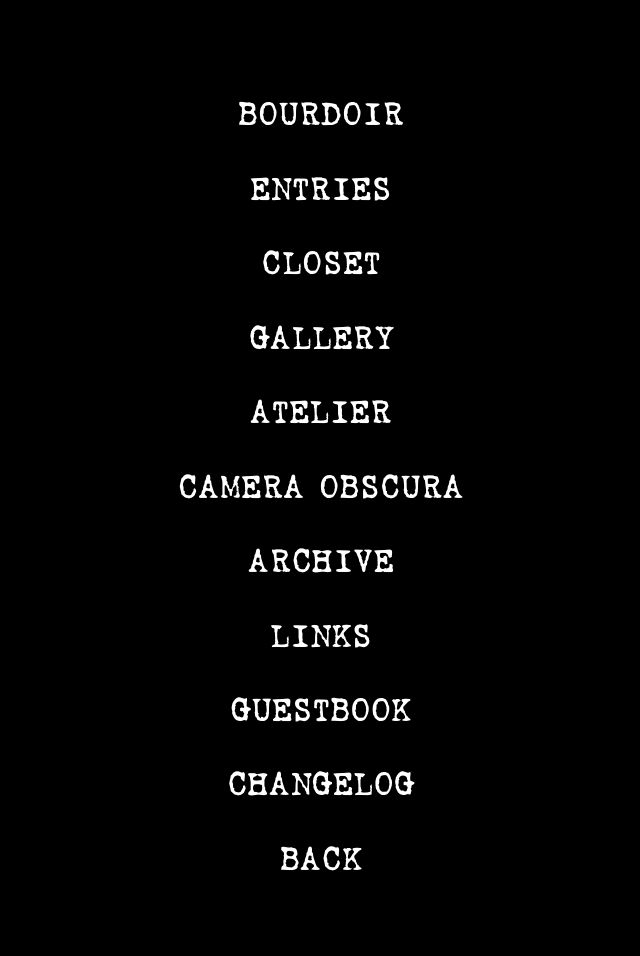
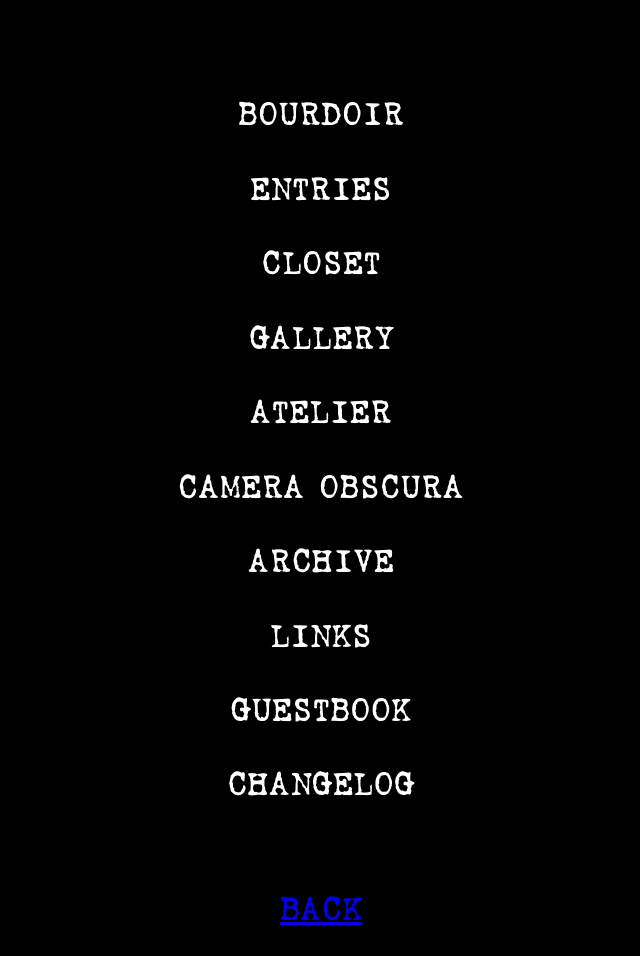
Before and after one commit to opticalvein/opticalvein, a website: page main.html in a window 1280 px wide. Shown: the whole page, without its empty margins (319-959 px from the left). Before the commit the page ends 898 px from the top, so only its background shows below. Drawn offline with Linux system fonts and the light colour scheme; a web font is replaced by a local one.

Commit message:
Update style.css

```diff
--- a/style.css
+++ b/style.css
@@ -40,18 +40,18 @@ h1 {
     text-decoration: underline;
 }
 
-/* This class seems unused, consider removing if not needed */
+
 .main-page {
     background-color: #000000;
 }
 
-/* Specific styles for back-link */
+
 .back-link {
-    padding-top: 20px;
-    margin-top: 20px;
-}
+    position: relative;
+    margin-top: 50px;
+    display: inline-block;
+    text-align: center;
 
-/* Optional: Add this if you want to style the anchor inside .back-link */
 .back-link a {
     text-decoration: none;
     color: inherit;
```
